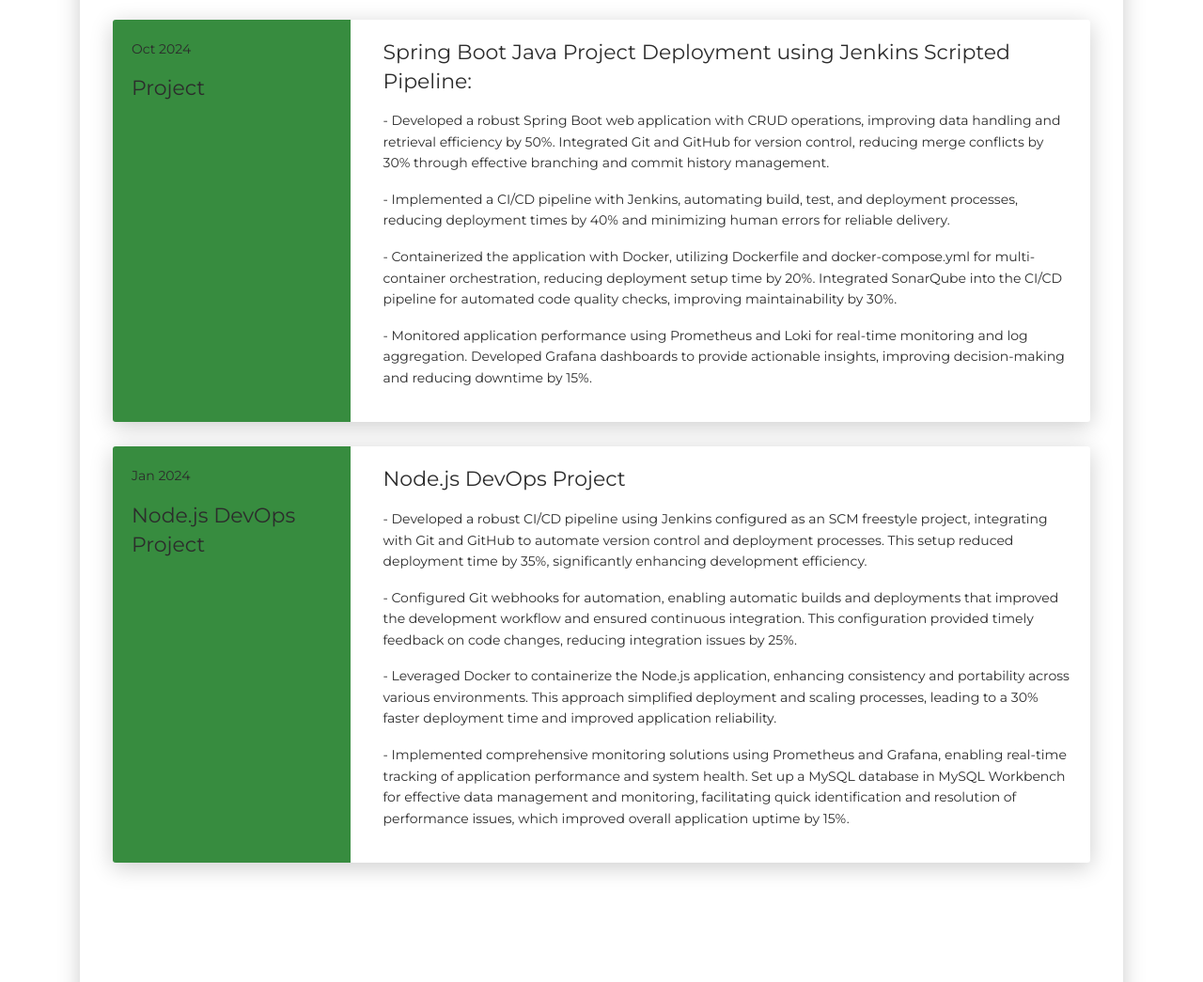
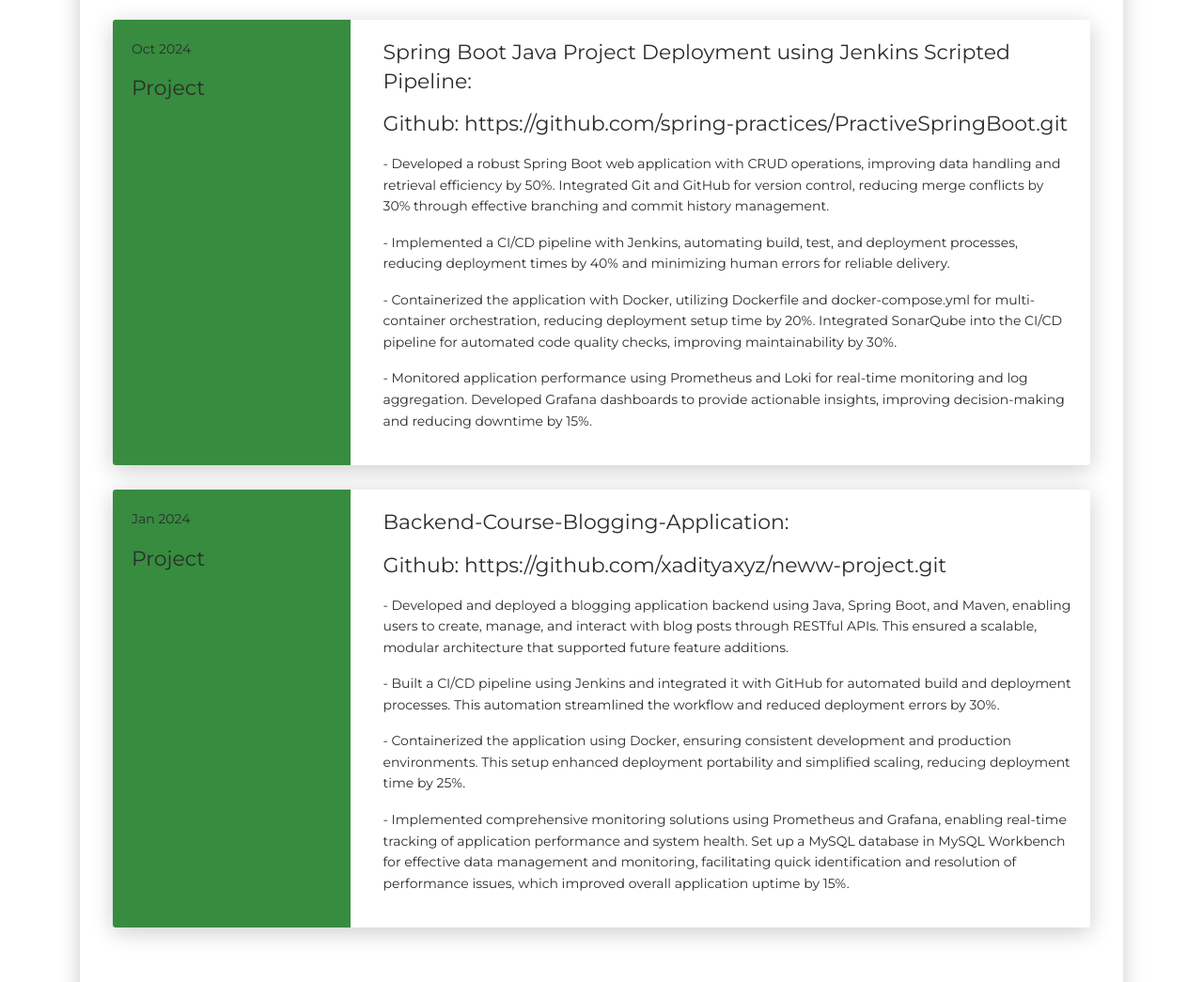
Before and after one commit to xadityaxyz/my-resume, a plain HTML site: page index.html in a window 1280 px wide. Shown: the part 2627-3672 px from the top of the page at 94% size. Drawn offline with Linux system fonts and the light colour scheme.

Commit message:
changes in project section

```diff
--- a/index.html
+++ b/index.html
@@ -262,6 +262,8 @@
           <div class="col-md-9" data-aos="fade-left" data-aos-offset="50" data-aos-duration="500">
             <div class="card-body">
               <div class="h5">Spring Boot Java Project Deployment using Jenkins Scripted Pipeline: </div>
+              <div class="h5">Github: https://github.com/spring-practices/PractiveSpringBoot.git </div>
+
               <p> - Developed a robust Spring Boot web application with CRUD operations, improving data handling and retrieval efficiency by 50%. Integrated Git and GitHub for version control, reducing merge conflicts by 30% through effective branching and commit history management.</p>
               <p> - Implemented a CI/CD pipeline with Jenkins, automating build, test, and deployment processes, reducing deployment times by 40% and minimizing human errors for reliable delivery.</p>
               <p> - Containerized the application with Docker, utilizing Dockerfile and docker-compose.yml for multi-container orchestration, reducing deployment setup time by 20%. Integrated SonarQube into the CI/CD pipeline for automated code quality checks, improving maintainability by 30%.</p>
@@ -275,15 +277,17 @@
               <div class="col-md-3 bg-primary" data-aos="fade-right" data-aos-offset="50" data-aos-duration="500">
                 <div class="card-body cc-experience-header">
                   <p>Jan 2024</p>
-                  <div class="h5">Node.js DevOps Project</div>
+                  <div class="h5">Project</div>
                 </div>
               </div>
               <div class="col-md-9" data-aos="fade-left" data-aos-offset="50" data-aos-duration="500">
                 <div class="card-body">
-                  <div class="h5">Node.js DevOps Project</div>
-                  <p> - Developed a robust CI/CD pipeline using Jenkins configured as an SCM freestyle project, integrating with Git and GitHub to automate version control and deployment processes. This setup reduced deployment time by 35%, significantly enhancing development efficiency.</p>
-                  <p> - Configured Git webhooks for automation, enabling automatic builds and deployments that improved the development workflow and ensured continuous integration. This configuration provided timely feedback on code changes, reducing integration issues by 25%.</p>
-                  <p> - Leveraged Docker to containerize the Node.js application, enhancing consistency and portability across various environments. This approach simplified deployment and scaling processes, leading to a 30% faster deployment time and improved application reliability.</p>
+                  <div class="h5">Backend-Course-Blogging-Application:</div>
+                  <div class="h5">Github: https://github.com/xadityaxyz/neww-project.git</div>
+
+                  <p> - Developed and deployed a blogging application backend using Java, Spring Boot, and Maven, enabling users to create, manage, and interact with blog posts through RESTful APIs. This ensured a scalable, modular architecture that supported future feature additions.</p>
+                  <p> - Built a CI/CD pipeline using Jenkins and integrated it with GitHub for automated build and deployment processes. This automation streamlined the workflow and reduced deployment errors by 30%.</p>
+                  <p> - Containerized the application using Docker, ensuring consistent development and production environments. This setup enhanced deployment portability and simplified scaling, reducing deployment time by 25%.</p>
                   <p> - Implemented comprehensive monitoring solutions using Prometheus and Grafana, enabling real-time tracking of application performance and system health. Set up a MySQL database in MySQL Workbench for effective data management and monitoring, facilitating quick identification and resolution of performance issues, which improved overall application uptime by 15%.</p>
                 </div>
               </div>
```
